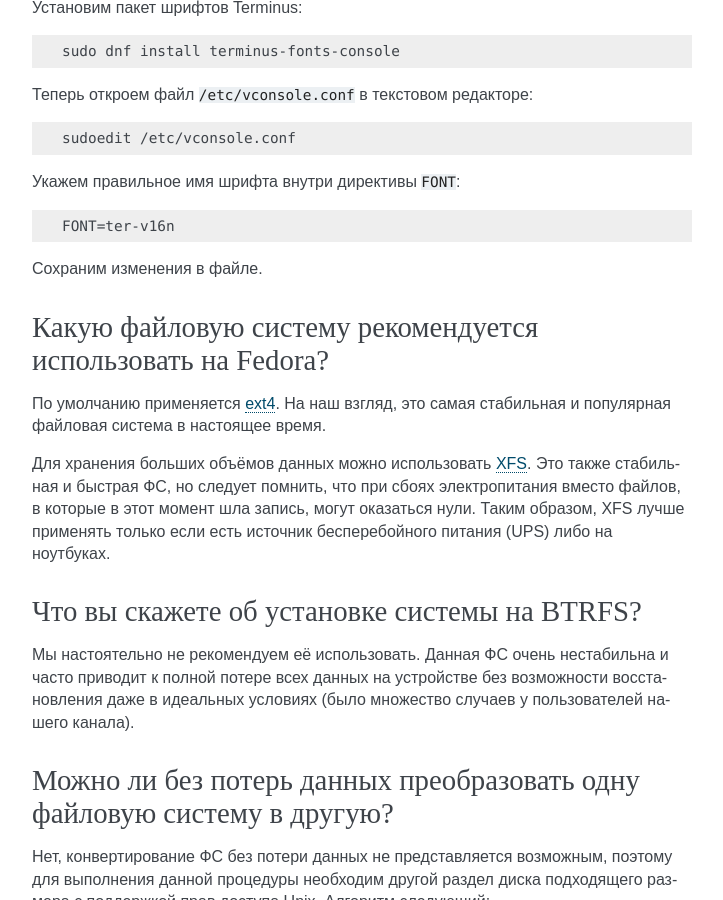
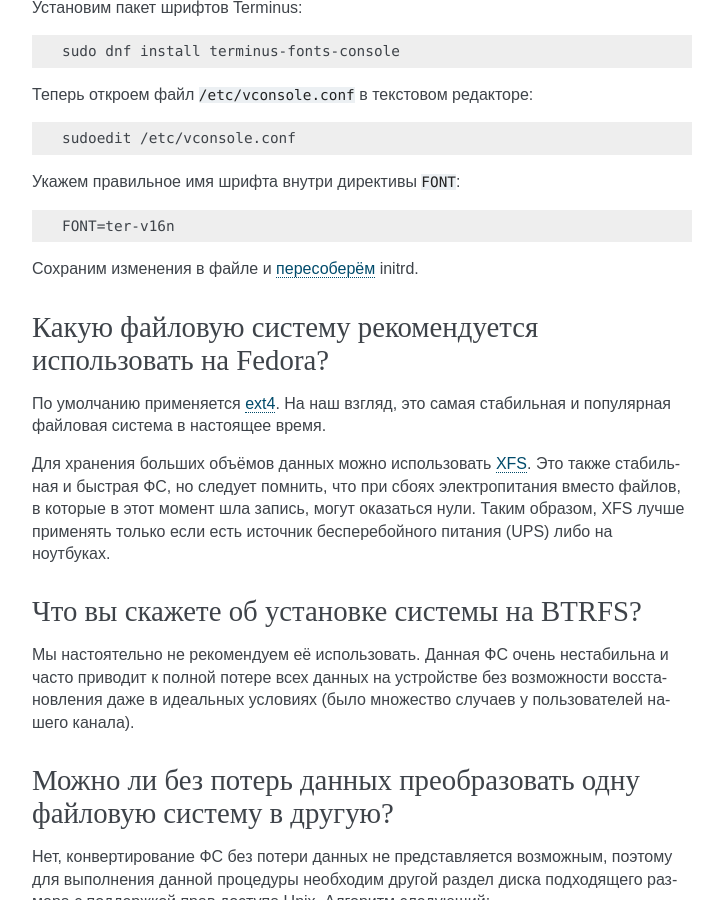
Before and after one commit to RussianFedora/FAQ, a Sphinx documentation site: the page built from source/installation.rst, in a window 1280 px wide and 900 px high, scrolled down 4534 px. Shown: the whole window, without its empty margins (388-1111 px from the left). Built offline with Sphinx 7.4.7, drawn with Linux system fonts in a browser that asks for light colours.

Commit message:
Added useful information information to framebuffer question. (#57)

```diff
--- a/source/installation.rst
+++ b/source/installation.rst
@@ -266,7 +266,7 @@
 
     FONT=ter-v16n
 
-Сохраним изменения в файле.
+Сохраним изменения в файле и :ref:`пересоберём <initrd-rebuild>` initrd.
 
 .. index:: file system, selection, fs, ext4, xfs
 .. _fs-selection:
```
